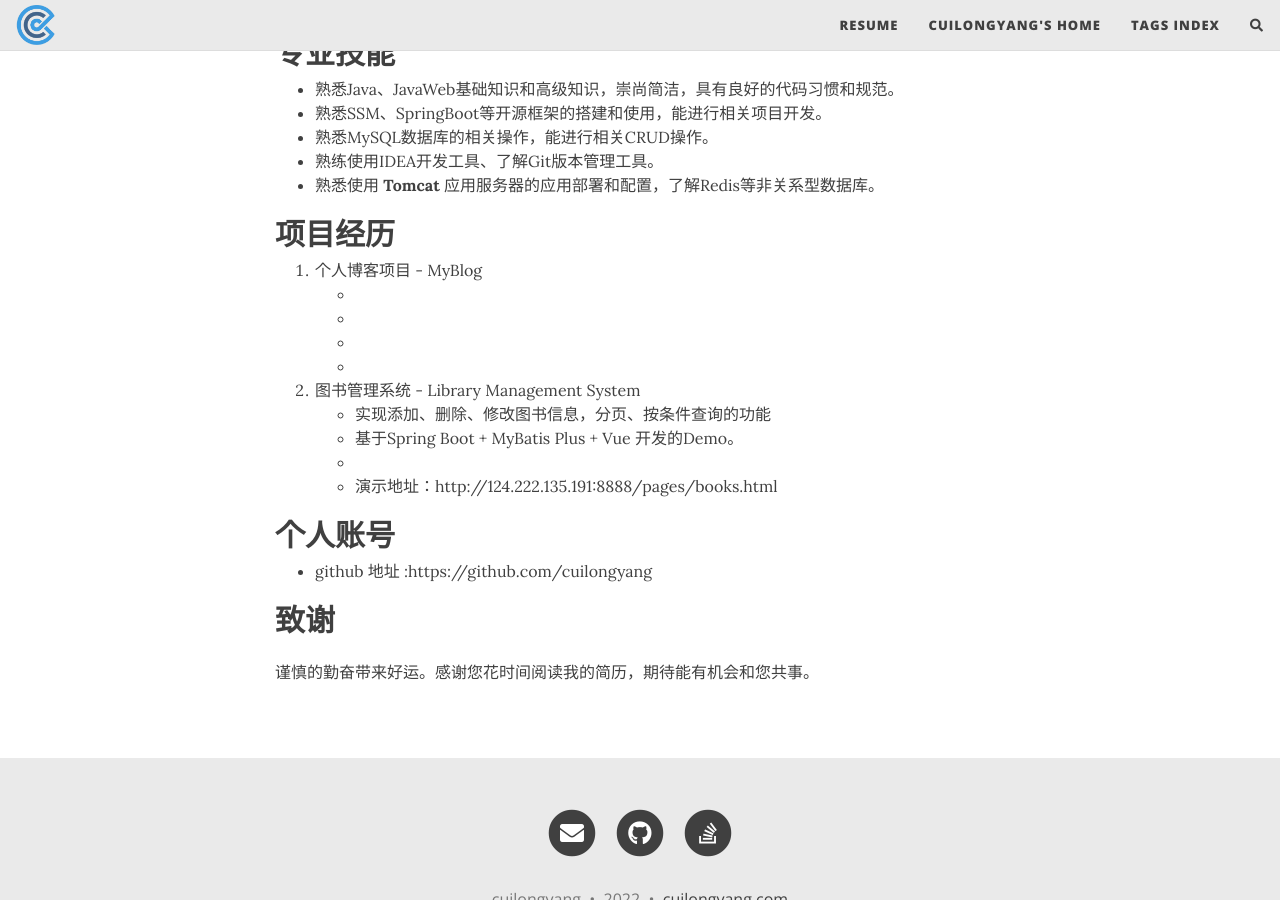
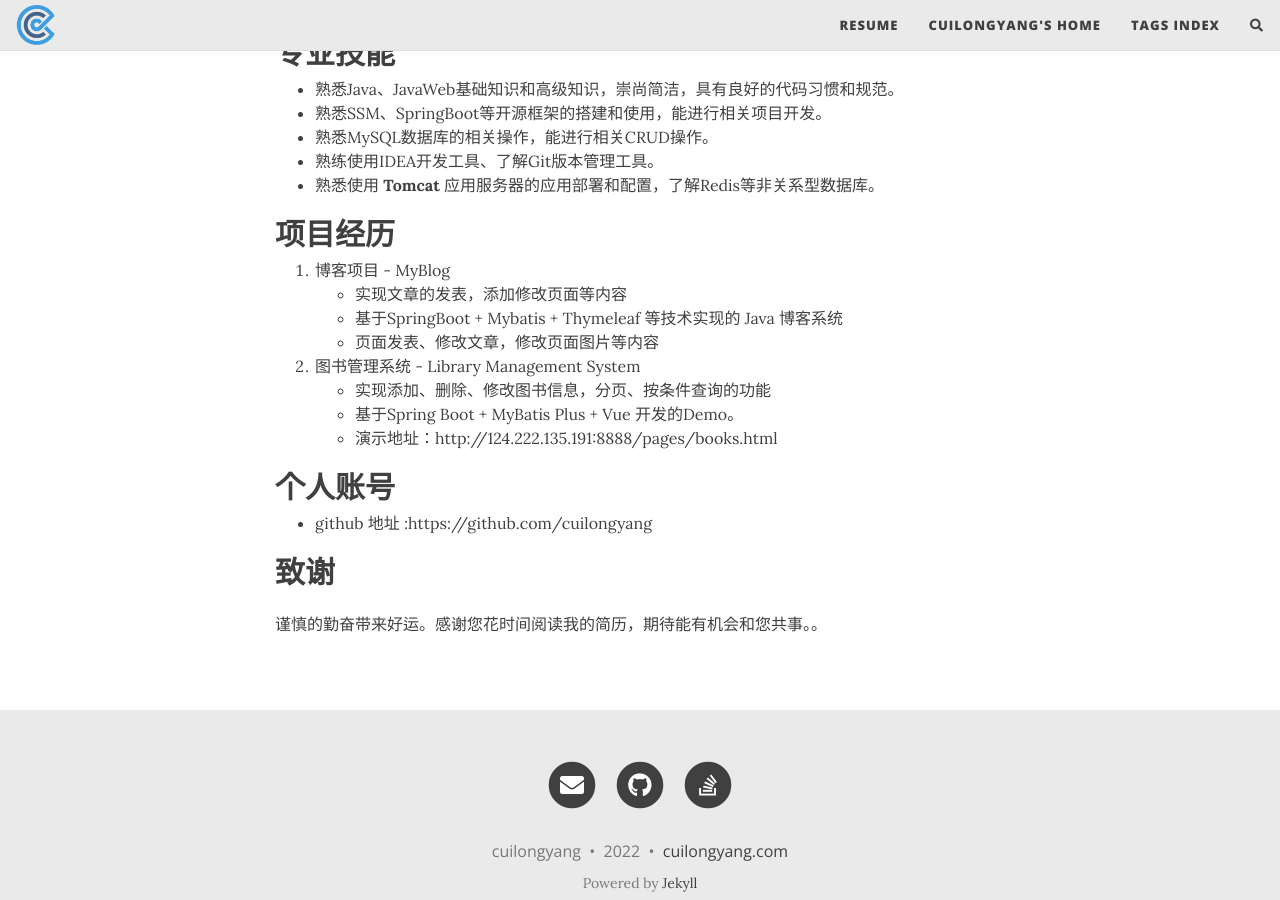
Before and after one commit to cuilongyang/cuilongyang.github.io, a Jekyll site: the page built from resume.md, in a window 1280 px wide and 900 px high, scrolled down 486 px. Built offline with Jekyll 4.4.1, drawn with Linux system fonts in a browser that asks for light colours; nearby versions of some CDN libraries; comment, search, counter and statistics services are not loaded.

Commit message:
Update resume.md

```diff
--- a/resume.md
+++ b/resume.md
@@ -27,19 +27,19 @@ subtitle:
 
 ## 项目经历
 
-1. 个人博客项目 - MyBlog
-    *
-    *
-    *
-    *
+1. 博客项目 - MyBlog
+   * 实现文章的发表，添加修改页面等内容
+   * 基于SpringBoot + Mybatis + Thymeleaf 等技术实现的 Java 博客系统
+   * 页面发表、修改文章，修改页面图片等内容
 2. 图书管理系统 - Library Management System
-    * 实现添加、删除、修改图书信息，分页、按条件查询的功能
-    * 基于Spring Boot + MyBatis Plus + Vue 开发的Demo。
-    *
-    * 演示地址：http://124.222.135.191:8888/pages/books.html
+   * 实现添加、删除、修改图书信息，分页、按条件查询的功能
+   * 基于Spring Boot + MyBatis Plus + Vue 开发的Demo。
+   * 演示地址：http://124.222.135.191:8888/pages/books.html
 
 ## 个人账号
+
 * github 地址 :https://github.com/cuilongyang
 
 ## 致谢
- 谨慎的勤奋带来好运。感谢您花时间阅读我的简历，期待能有机会和您共事。
+
+ 谨慎的勤奋带来好运。感谢您花时间阅读我的简历，期待能有机会和您共事。。
```
